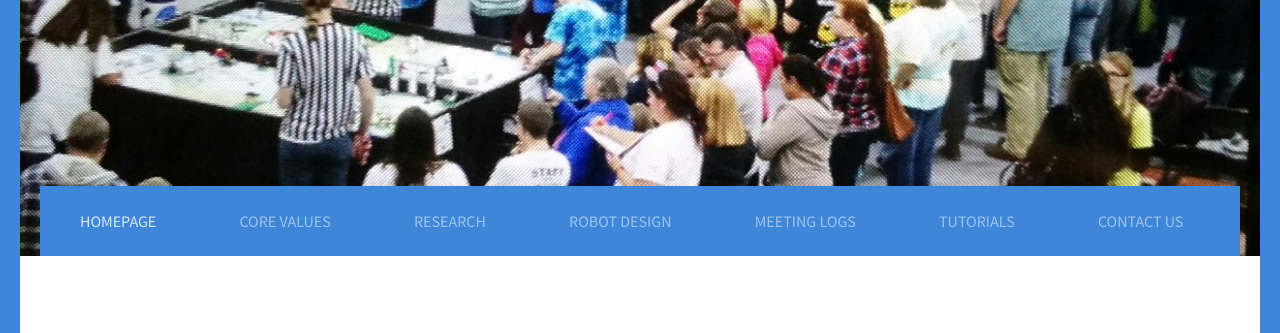
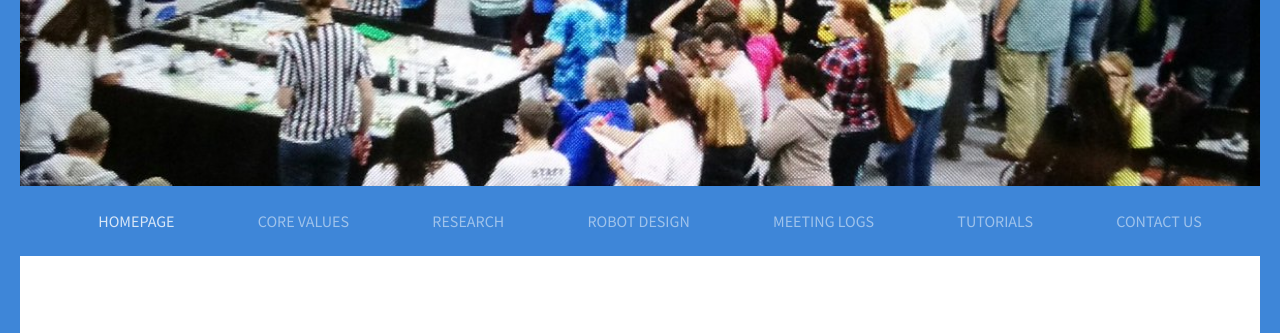
Before and after one commit to philnomenonsfll/philnomenonsfll.github.io, a plain HTML site: page index.html in a window 1280 px wide. Shown: the part 414-747 px from the top of the page. Drawn offline with Linux system fonts and the light colour scheme.

Commit message:
Fix menu bar alignment and margins

```diff
--- a/alternate_pages.css
+++ b/alternate_pages.css
@@ -178,13 +178,16 @@ hr {
 #menu {
 	overflow: hidden;
 	background: #3e86d8;
+	text-align: center;
+	padding: 0 30px;
+	width: 1200px;
 }
 
 #menu ul {
-	margin: 0px 0px 0px 0px;
 	padding: 0px 0px;
 	list-style: none;
 	line-height: normal;
+	margin: 0 auto;
 }
 
 #menu li {
--- a/default.css
+++ b/default.css
@@ -178,13 +178,16 @@ hr {
 #menu {
 	overflow: hidden;
 	background: #3e86d8;
+	text-align: center;
+	padding: 0 30px;
+	width: 1200px;
 }
 
 #menu ul {
-	margin: 0px 0px 0px 0px;
 	padding: 0px 0px;
 	list-style: none;
 	line-height: normal;
+	margin: 0 auto;
 }
 
 #menu li {
```
